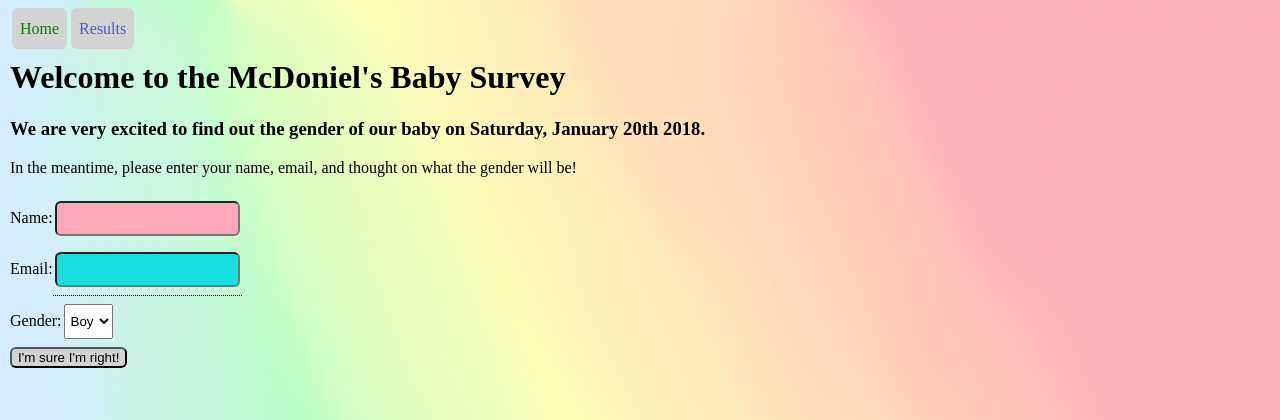
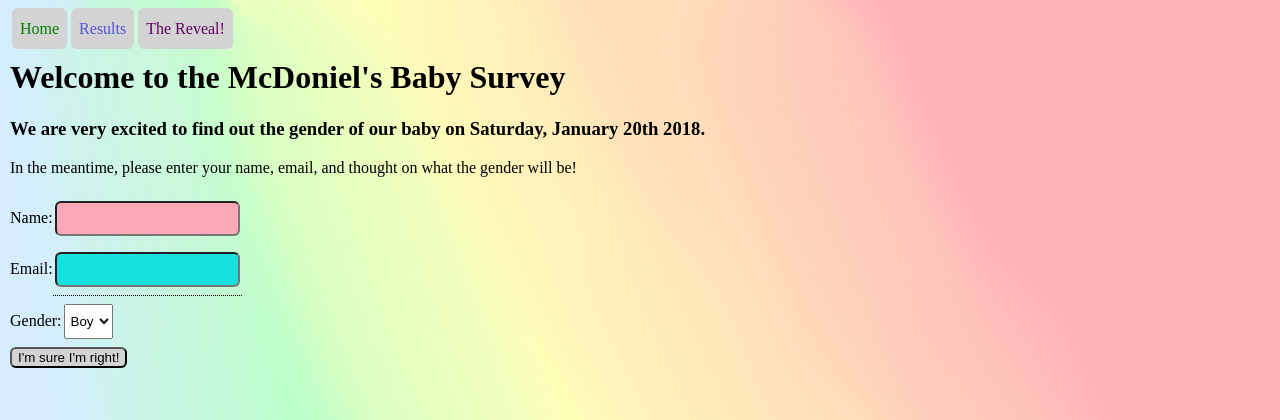
Before and after one commit to PerfectOrphan31/orphansBabySurvey, a Node server app: page / in a window 1280 px wide. Shown: the top 420 px of the page. Run offline with Node 20, Linux system fonts and the light colour scheme; some libraries are stand-ins or nearby versions; some web fonts are replaced.

Commit message:
Moved videos to their own folder, added favicon, added link for the reveal, no longer hidden

```diff
--- a/public/css/style.css
+++ b/public/css/style.css
@@ -22,6 +22,9 @@ a.home{
 }
 a.results{
   color: rgb(82, 82, 218)
+}
+a.reveal{
+  color: rgb(97, 0, 97);
 }
 a.hidden{
   background-color: transparent;
--- a/views/layout/layout.pug
+++ b/views/layout/layout.pug
@@ -7,11 +7,14 @@ html(lang="en")
     link(rel="stylesheet", href="https://fonts.googleapis.com/css?family=Alegreya SC")
     link(rel="stylesheet", href="/bower_components/chartist/dist/chartist.min.css")
     link(rel="stylesheet", href="/css/style.css")
+    link(rel="shortcut icon", href="/images/favicon.ico", type="image/x-icon")
     script(src="/bower_components/chartist/dist/chartist.min.js")
     title McDoniel Baby Survey
   body
-    a.home(href="/") Home
-    a.results(href="/results") Results
+    .navBar
+      a.home(href="/") Home
+      a.results(href="/results") Results
+      a.reveal(href="/reveal") The Reveal!
     block content_head
     if success_msg
       .success
--- a/views/reveal.pug
+++ b/views/reveal.pug
@@ -6,4 +6,4 @@ block content_body
   p Come back Saturday or Sunday to see the reveal video.
   p Or watch for it on Facebook!
   p Until then you may want to keep an eye on the results. Click the link above to go back.
-  video(src="/images/movie.mp4" width="500" height="350" controls)
+  video(src="/videos/movie.mp4" width="500" height="350" controls)
```
Also changed, not shown: public/images/favicon.ico (added), 2 other files.
